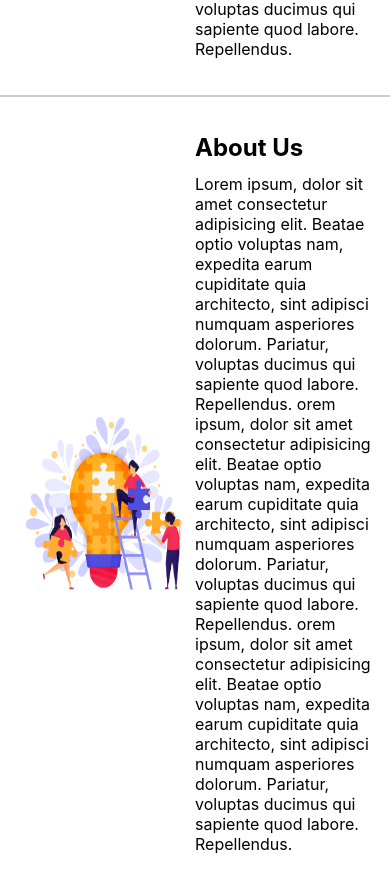
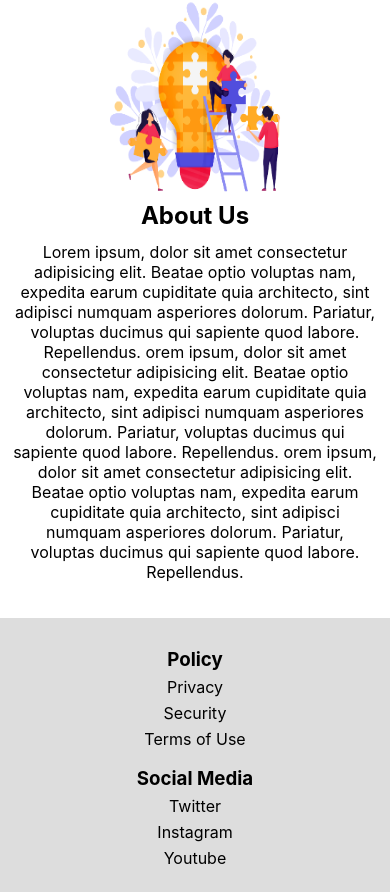
Before and after one commit to amanag0101/review-system, a Next.js app: page / in a window 390 px wide. Shown: the part 882-1774 px from the top of the page. Built offline with nearby package versions, Linux system fonts and the light colour scheme.

Commit message:
Created footer component

```diff
--- /dev/null
+++ b/components/public/footer/Footer.tsx
@@ -0,0 +1,22 @@
+import Link from "next/link";
+import styles from "./footer.module.css";
+
+export default function Footer() {
+    return (
+        <div className={styles.footer}>
+            <div className={styles["col-1"]}>
+                <h3><Link href="#">Policy</Link></h3>
+                <Link href="#">Privacy</Link>
+                <Link href="#">Security</Link>
+                <Link href="#">Terms of Use</Link>
+            </div>
+
+            <div className={styles["col-2"]}>
+            <h3><Link href="#">Social Media</Link></h3>
+                <Link href="#">Twitter</Link>
+                <Link href="#">Instagram</Link>
+                <Link href="#">Youtube</Link>
+            </div>
+        </div>
+    );
+}
--- /dev/null
+++ b/components/public/footer/footer.module.css
@@ -0,0 +1,30 @@
+.footer {
+    background-color: var(--color-background-header);
+    display: flex;
+    padding: 24px;
+}
+
+.footer a {
+    display: block;
+}
+
+.footer .col-1,
+.footer .col-2 {
+    flex: 1;
+    text-align: center;
+}
+
+.footer .col-1 a,
+.footer .col-2 a {
+    margin-top: 6px;
+}
+
+@media (max-width: 500px) {
+    .footer {
+        flex-direction: column;
+    }
+
+    .footer .col-2 {
+        margin-top: 12px;
+    }
+}
--- a/components/public/homepage/content.module.css
+++ b/components/public/homepage/content.module.css
@@ -22,6 +22,16 @@
     margin-bottom: 12px;
 }
 
-.content p {
+.content .container .col-2 p {
     margin-bottom: 24px;
 }
+
+@media (max-width: 600px) {
+    .content .container {
+        flex-direction: column;
+    }
+
+    .content .container .col-2 {
+        text-align: center;
+    }
+}
--- a/components/public/layout/Layout.tsx
+++ b/components/public/layout/Layout.tsx
@@ -1,6 +1,7 @@
 import { createContext, useEffect, useState } from "react";
 
 import { Theme } from "../constants/Theme";
+import Footer from "../footer/Footer";
 import Header from "../header/Header";
 
 interface LayoutContextProps {
@@ -43,6 +44,8 @@ export default function Layout({children} : LayoutProps) {
             <Header />
 
             { children }
+
+            <Footer />
         </LayoutContext.Provider>
     );
 }
```
